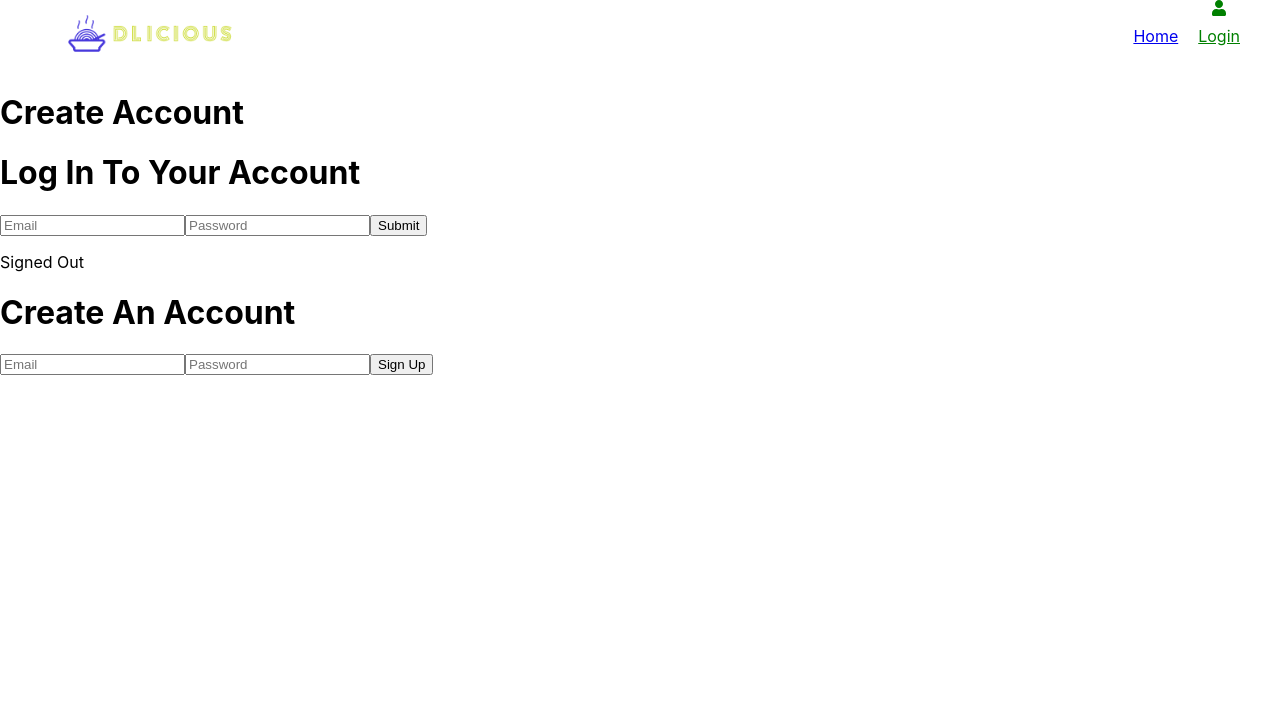
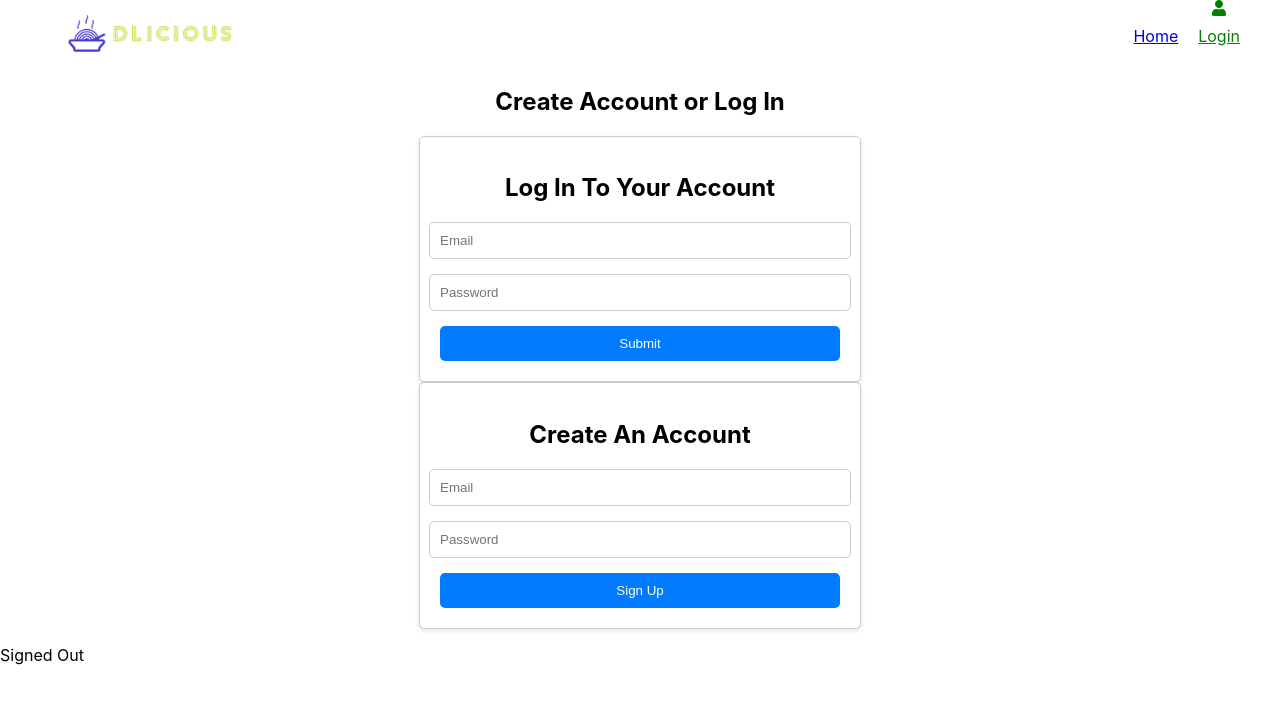
Before and after one commit to dede79/recipe-app-frontend, a React (Create React App) app: page /account in a window 1280 px wide. Shown: the top 704 px of the page. Built offline with nearby package versions, Linux system fonts and the light colour scheme; no server answers; some icons are missing.

Commit message:
Updated styling for signin and signup components

```diff
--- a/src/components/auth/Signin.js
+++ b/src/components/auth/Signin.js
@@ -1,6 +1,8 @@
 import { signInWithEmailAndPassword } from "firebase/auth";
 import React, { useState } from "react";
 import { auth } from "../../firebase";
+import "../../styles/styles.css";
+
 function Signin() {
   const [email, setEmail] = useState("");
   const [password, setPassword] = useState("");
--- a/src/components/auth/Signup.js
+++ b/src/components/auth/Signup.js
@@ -1,6 +1,7 @@
 import { createUserWithEmailAndPassword } from "firebase/auth";
 import React, { useState } from "react";
 import { auth } from "../../firebase";
+import "../../styles/styles.css";
 
 function Signup() {
   const [email, setEmail] = useState("");
--- a/src/pages/UserAccount.js
+++ b/src/pages/UserAccount.js
@@ -5,11 +5,13 @@ import AuthDetails from "../components/auth/authDetails";
 
 function UserAccount() {
   return (
-    <div>
-      <h1>Create Account</h1>
-      <Signin />
+    <div className="user-account-container">
+      <h1>Create Account or Log In</h1>
+      <div className="auth-forms">
+        <Signin />
+        <Signup />
+      </div>
       <AuthDetails />
-      <Signup />
     </div>
   );
 }
--- /dev/null
+++ b/src/styles/styles.css
@@ -0,0 +1,47 @@
+.sign-in-container,
+.sign-up-container {
+  max-width: 400px;
+  margin: 0 auto;
+  padding: 20px;
+  border: 1px solid #ccc;
+  border-radius: 5px;
+  box-shadow: 0 2px 5px rgba(0, 0, 0, 0.1);
+  background-color: #fff;
+}
+
+h1 {
+  font-size: 24px;
+  margin-bottom: 20px;
+  text-align: center;
+}
+
+form {
+  display: flex;
+  flex-direction: column;
+  align-items: center;
+}
+
+input[type="email"],
+input[type="password"],
+input[type="text"] {
+  width: 100%;
+  padding: 10px;
+  margin-bottom: 15px;
+  border: 1px solid #ccc;
+  border-radius: 5px;
+}
+
+button[type="submit"] {
+  width: 100%;
+  padding: 10px;
+  background-color: #007bff;
+  color: #fff;
+  border: none;
+  border-radius: 5px;
+  cursor: pointer;
+  transition: background-color 0.3s;
+}
+
+button[type="submit"]:hover {
+  background-color: #0056b3;
+}
```
